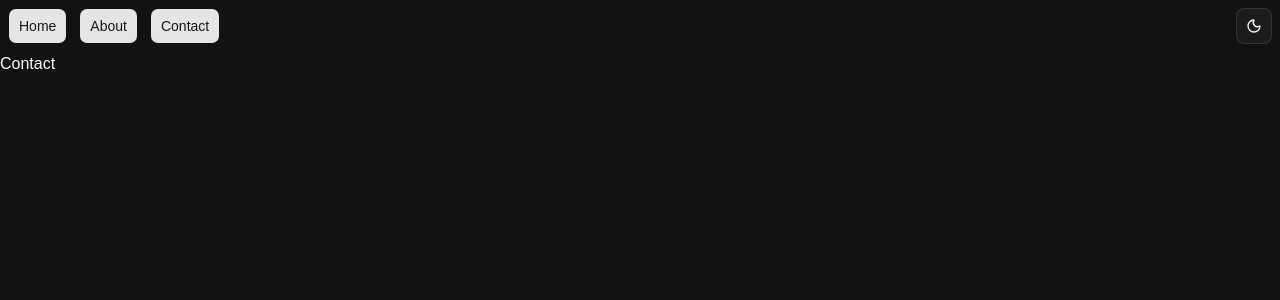
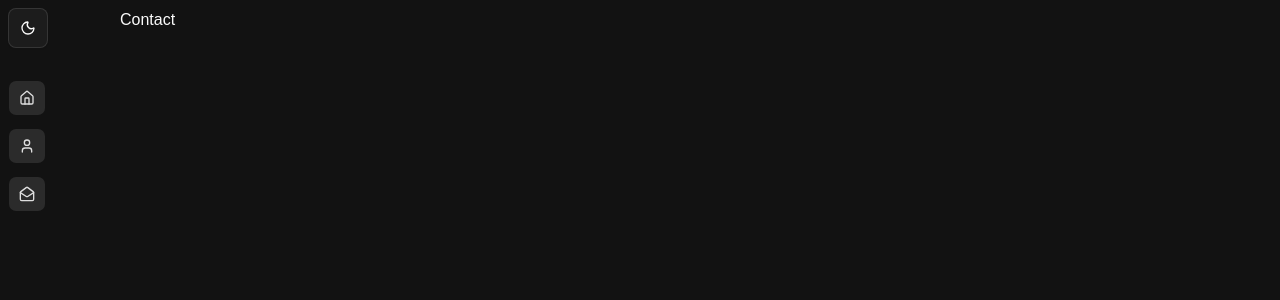
Before and after one commit to PrakashShirpali/portfolio, a React (Vite) app: page /portfolio/contact in a window 1280 px wide. Shown: the top 300 px of the page. Built offline with nearby package versions, Linux system fonts and the light colour scheme.

Commit message:
home page

```diff
--- a/src/components/mode-toggle.tsx
+++ b/src/components/mode-toggle.tsx
@@ -1,37 +1,28 @@
 import { Moon, Sun } from "lucide-react"
-
 import { Button } from "@/components/ui/button"
-import {
-  DropdownMenu,
-  DropdownMenuContent,
-  DropdownMenuItem,
-  DropdownMenuTrigger,
-} from "@/components/ui/dropdown-menu"
 import { useTheme } from "@/components/theme-provider"
 
 export function ModeToggle() {
-  const { setTheme } = useTheme()
+  const { theme, setTheme } = useTheme()
+
+  const toggleTheme = () => {
+    if (theme === "dark") {
+      setTheme("light")
+    } else {
+      setTheme("dark")
+    }
+  }
 
   return (
-    <DropdownMenu>
-      <DropdownMenuTrigger asChild>
-        <Button variant="outline" size="icon">
-          <Sun className="h-[1.2rem] w-[1.2rem] scale-100 rotate-0 transition-all dark:scale-0 dark:-rotate-90" />
-          <Moon className="absolute h-[1.2rem] w-[1.2rem] scale-0 rotate-90 transition-all dark:scale-100 dark:rotate-0" />
-          <span className="sr-only">Toggle theme</span>
-        </Button>
-      </DropdownMenuTrigger>
-      <DropdownMenuContent align="end">
-        <DropdownMenuItem onClick={() => setTheme("light")}>
-          Light
-        </DropdownMenuItem>
-        <DropdownMenuItem onClick={() => setTheme("dark")}>
-          Dark
-        </DropdownMenuItem>
-        <DropdownMenuItem onClick={() => setTheme("system")}>
-          System
-        </DropdownMenuItem>
-      </DropdownMenuContent>
-    </DropdownMenu>
+    <Button
+      variant="outline"
+      size="icon-lg"
+      className="relative"
+      onClick={toggleTheme}
+    >
+      <Sun className="h-8 w-8 scale-100 rotate-0 transition-all dark:scale-0 dark:-rotate-90" />
+      <Moon className="absolute h-6 w-6 scale-0 rotate-90 transition-all dark:scale-100 dark:rotate-0" />
+      <span className="sr-only">Toggle theme</span>
+    </Button>
   )
 }
--- a/src/components/ui/button.tsx
+++ b/src/components/ui/button.tsx
@@ -9,7 +9,8 @@ const buttonVariants = cva(
   {
     variants: {
       variant: {
-        default: "bg-primary text-primary-foreground hover:bg-primary/80",
+        mine: "bg-mtheme rounded-full bold border-none",
+        default: "bg-icon-background text-icon-foreground hover:bg-mtheme hover:text-white group",
         outline:
           "border-border bg-background shadow-xs hover:bg-muted hover:text-foreground aria-expanded:bg-muted aria-expanded:text-foreground dark:border-input dark:bg-input/30 dark:hover:bg-input/50",
         secondary:
--- /dev/null
+++ b/src/components/ui/card.tsx
@@ -0,0 +1,103 @@
+import * as React from "react"
+
+import { cn } from "@/lib/utils"
+
+function Card({
+  className,
+  size = "default",
+  ...props
+}: React.ComponentProps<"div"> & { size?: "default" | "sm" }) {
+  return (
+    <div
+      data-slot="card"
+      data-size={size}
+      className={cn(
+        "group/card flex flex-col gap-6 overflow-hidden rounded-xl bg-card text-sm text-card-foreground shadow-xs ring-1 ring-foreground/10 has-[>img:first-child]:pt-0 data-[size=sm]:gap-4 *:[img:first-child]:rounded-t-xl *:[img:last-child]:rounded-b-xl",
+        className
+      )}
+      {...props}
+    />
+  )
+}
+
+function CardHeader({ className, ...props }: React.ComponentProps<"div">) {
+  return (
+    <div
+      data-slot="card-header"
+      className={cn(
+        "group/card-header @container/card-header grid auto-rows-min items-start gap-1 rounded-t-xl px-6 group-data-[size=sm]/card:px-4 has-data-[slot=card-action]:grid-cols-[1fr_auto] has-data-[slot=card-description]:grid-rows-[auto_auto] [.border-b]:pb-6 group-data-[size=sm]/card:[.border-b]:pb-4",
+        className
+      )}
+      {...props}
+    />
+  )
+}
+
+function CardTitle({ className, ...props }: React.ComponentProps<"div">) {
+  return (
+    <div
+      data-slot="card-title"
+      className={cn(
+        "font-heading text-base leading-normal font-medium group-data-[size=sm]/card:text-sm",
+        className
+      )}
+      {...props}
+    />
+  )
+}
+
+function CardDescription({ className, ...props }: React.ComponentProps<"div">) {
+  return (
+    <div
+      data-slot="card-description"
+      className={cn("text-sm text-muted-foreground", className)}
+      {...props}
+    />
+  )
+}
+
+function CardAction({ className, ...props }: React.ComponentProps<"div">) {
+  return (
+    <div
+      data-slot="card-action"
+      className={cn(
+        "col-start-2 row-span-2 row-start-1 self-start justify-self-end",
+        className
+      )}
+      {...props}
+    />
+  )
+}
+
+function CardContent({ className, ...props }: React.ComponentProps<"div">) {
+  return (
+    <div
+      data-slot="card-content"
+      className={cn("px-6 group-data-[size=sm]/card:px-4", className)}
+      {...props}
+    />
+  )
+}
+
+function CardFooter({ className, ...props }: React.ComponentProps<"div">) {
+  return (
+    <div
+      data-slot="card-footer"
+      className={cn(
+        "flex items-center rounded-b-xl px-6 group-data-[size=sm]/card:px-4 [.border-t]:pt-6 group-data-[size=sm]/card:[.border-t]:pt-4",
+        className
+      )}
+      {...props}
+    />
+  )
+}
+
+export {
+  Card,
+  CardHeader,
+  CardFooter,
+  CardTitle,
+  CardAction,
+  CardDescription,
+  CardContent,
+}
--- a/src/index.css
+++ b/src/index.css
@@ -8,6 +8,9 @@
 @theme inline {
   /* custom */
   --color-pbackground: var(--pbackground);
+  --color-mtheme: var(--mtheme);
+  --color-icon-background: var(--icon-background);
+  --color-icon-foreground: var(--icon-foreground);
 
   /* default */
   --font-heading: var(--font-sans);
@@ -55,6 +58,9 @@
 :root {
   /* custom */
   --pbackground: oklch(1 0 0);
+  --mtheme: oklch(0.82 0.17 78.45);
+  --icon-background: oklch(0.95 0 0);
+  --icon-foreground: oklch(0.51 0 0);
 
   /* default */
   --background: oklch(1 0 0);
@@ -94,6 +100,9 @@
 .dark {
   /* custom */
   --pbackground: oklch(0.18 0 0);
+  --mtheme: oklch(0.82 0.17 78.45);
+  --icon-background: oklch(0.29 0 0);
+  --icon-foreground: oklch(0.9 0 0);
 
   /* default */
   --background: oklch(0.145 0 0);
--- a/src/layouts/MainLayout.tsx
+++ b/src/layouts/MainLayout.tsx
@@ -5,9 +5,9 @@ import Navbar from "./Navbar";
 const MainLayout = () => {
   return (
     <>
-      <div className="min-h-screen flex flex-col bg-pbackground">
+      <div className="min-h-screen flex bg-pbackground">
         <Navbar />
-        <div className="flex-1">
+        <div className="flex-1 flex p-2">
           <Outlet />
         </div>
       </div>
--- a/src/layouts/Navbar.tsx
+++ b/src/layouts/Navbar.tsx
@@ -1,17 +1,37 @@
 import { ModeToggle } from "@/components/mode-toggle";
 import { Button } from "@/components/ui/button";
+import { House, MailOpen, User } from "lucide-react";
 import { Link } from "react-router-dom";
 
 const Navbar = () => {
+
+  const navItems = [
+    { path: "/", label: "Home", icon: House },
+    { path: "/about", label: "About", icon: User },
+    { path: "/contact", label: "Contact", icon: MailOpen },
+  ];
+
   return (
-    <div className="flex gap-x-8 items-center p-2 justify-between">
-      <ul className="flex gap-x-3">
-        <li><Button asChild><Link to="/">Home</Link></Button></li>
-        <li><Button asChild><Link to="/about">About</Link></Button></li>
-        <li><Button asChild><Link to="/contact">Contact</Link></Button></li>
+    <div className="flex flex-col gap-y-8 p-2 w-28">
+      <ModeToggle />
+      <ul className="flex flex-col gap-y-3">
+        {navItems.map((item) => {
+          const Icon = item.icon;
 
+          return (
+            <li key={item.path}>
+              <Button asChild>
+                <Link to={item.path}>
+                  <Icon />
+                  <span className="opacity-0 group-hover:opacity-100 transition-opacity duration-200 hidden group-hover:block">
+                    {item.label}
+                  </span>
+                </Link>
+              </Button>
+            </li>
+          );
+        })}
       </ul>
-      <ModeToggle />
     </div>
   )
 }
--- a/src/pages/Home.tsx
+++ b/src/pages/Home.tsx
@@ -1,8 +1,42 @@
+import { Card } from "@/components/ui/card";
+import { ArrowRight, Minus } from "lucide-react";
+import demopic from "@/assets/images/demopic.jpg"
+import { Button } from "@/components/ui/button";
+import { Link } from "react-router-dom";
 
 
 const Home = () => {
   return (
-    <div>Home</div>
+    <>
+      <div className="flex-1 flex items-center justify-around">
+
+        <div className="w-2/5">
+          <h1 className="text-mtheme flex items-center uppercase font-bold text-4xl">
+            <Minus size={64} />
+            I'm Prakash Shirpali.
+          </h1>
+          <span className="uppercase font-bold text-4xl">
+            Software Engineer
+          </span>
+          <p className="leading-8 font-[open-sans] my-6">
+            I'm a Tunisian based web designer & front‑end developer focused on crafting clean & user‑friendly experiences, I am passionate about building excellent software that improves the lives of those around me.
+          </p>
+          <Link to="/about" className="border-2 border-mtheme w-fit rounded-full flex items-center hover:bg-mtheme cursor-pointer leading-0">
+            <span className=" uppercase px-6 py-2">
+              more about me
+            </span>
+            <Button variant="mine" >
+              <ArrowRight size={256} />
+            </Button>
+          </Link>
+        </div>
+
+        <Card className="w-2/6 h-10/12">
+          <img className="h-full" src={demopic} alt="prakash pic" />
+        </Card>
+
+      </div >
+    </>
   )
 }
 
```
Also changed, not shown: src/assets/images/demopic.jpg (added).
